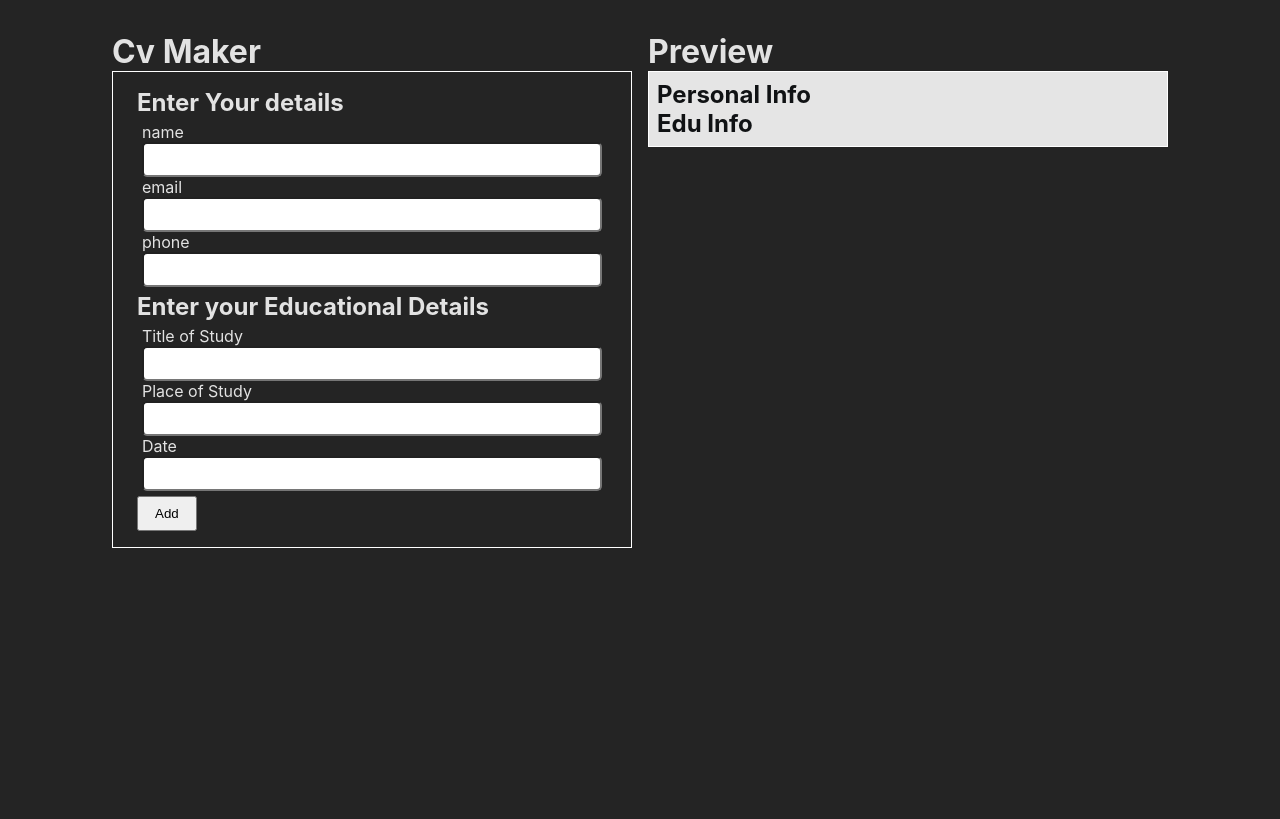
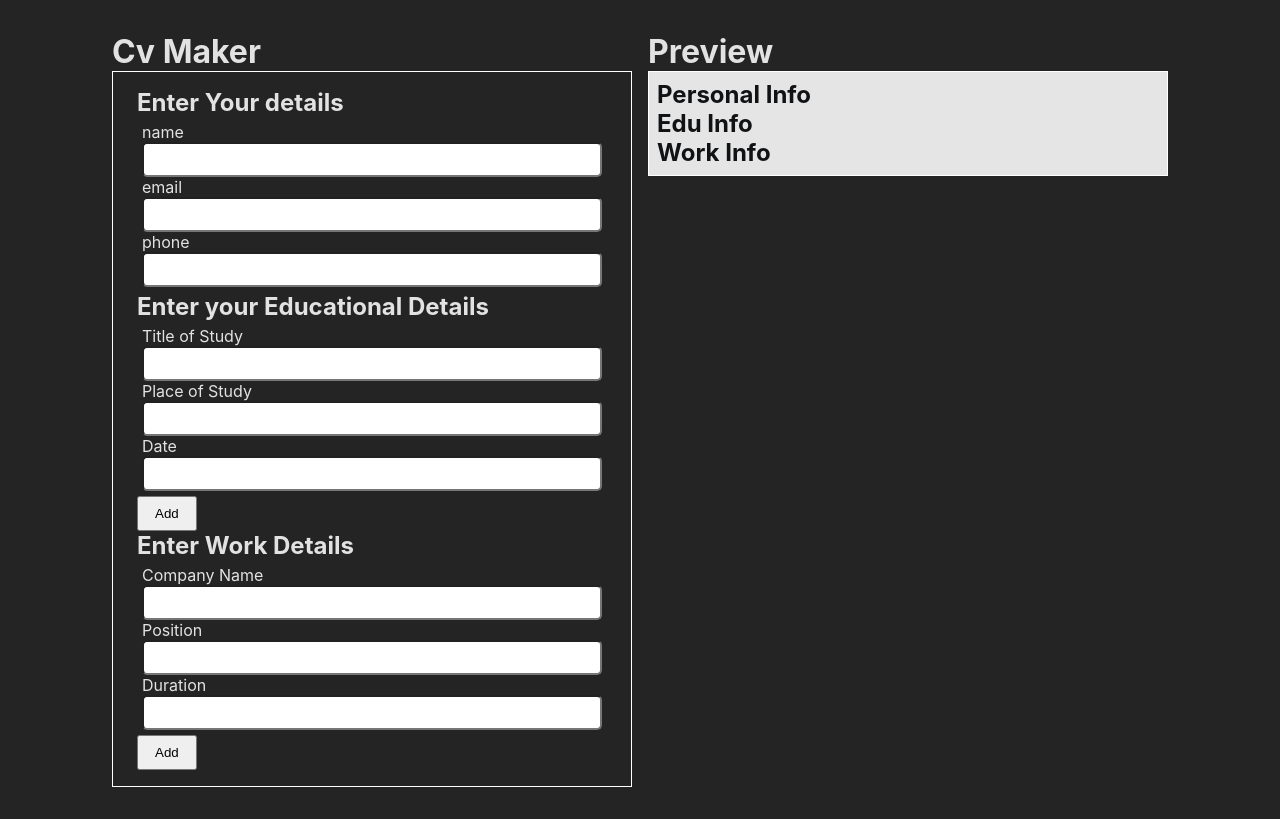
Before and after one commit to RazaNaqsh/CvCreator-React, a React (Vite) app: page / in a window 1280 px wide. Built offline with nearby package versions, Linux system fonts and the light colour scheme.

Commit message:
Work section add and display

```diff
--- a/src/App.jsx
+++ b/src/App.jsx
@@ -56,14 +56,14 @@ function App() {
 		// console.log(eduInfo);
 	}
 
-	function newField() {
+	function newEduField() {
 		setEduInfo((prevData) => [
 			...prevData,
 			{ id: nanoid(), title: "", place: "", date: "" },
 		]);
 	}
 
-	function deleteField(id) {
+	function deleteEduField(id) {
 		// console.log(id);
 		setEduInfo((prevData) => {
 			return prevData.filter((item) => item.id !== id);
@@ -103,10 +103,85 @@ function App() {
 				/>
 			</label>
 			{eduInfo.length > 1 && (
-				<button onClick={() => deleteField(item.id)}>Delete</button>
+				<button onClick={() => deleteEduField(item.id)}>Delete</button>
 			)}
 		</div>
 	));
+
+	// * work field
+	// TODO Needa make input fields reusable, will think on this!
+
+	const [workInfo, setWorkInfo] = React.useState([
+		{
+			id: nanoid(),
+			company: "",
+			position: "",
+			duration: "",
+		},
+	]);
+
+	function handleWorkChange(e, id) {
+		const { name, value } = e.target;
+		setWorkInfo((prevData) => {
+			return prevData.map((item) =>
+				item.id === id ? { ...item, [name]: value } : item
+			);
+		});
+		// console.log(workInfo);
+	}
+
+	function newWorkField() {
+		setWorkInfo((prevData) => [
+			...prevData,
+			{ id: nanoid(), company: "", position: "", duration: "" },
+		]);
+	}
+	function deleteWorkField(id) {
+		// console.log(id);
+		setWorkInfo((prevData) => {
+			return prevData.filter((item) => item.id !== id);
+		});
+	}
+
+	const workElements = workInfo.map((field) => {
+		return (
+			<div
+				key={field.id}
+				className="form-field-container"
+			>
+				<label>
+					Company Name
+					<input
+						type="text"
+						onChange={() => handleWorkChange(event, field.id)}
+						name="company"
+						value={field.company}
+					/>
+				</label>
+				<label>
+					Position
+					<input
+						type="text"
+						onChange={() => handleWorkChange(event, field.id)}
+						name="position"
+						value={field.position}
+					/>
+				</label>
+				<label>
+					Duration
+					<input
+						type="text"
+						onChange={() => handleWorkChange(event, field.id)}
+						name="duration"
+						value={field.duration}
+					/>
+				</label>
+				{workInfo.length > 1 && (
+					<button onClick={() => deleteWorkField(field.id)}>Delete</button>
+				)}
+			</div>
+		);
+	});
 
 	return (
 		<div className="App">
@@ -118,13 +193,18 @@ function App() {
 
 					<h2>Enter your Educational Details</h2>
 					{eduElements}
-					<button onClick={newField}>Add</button>
+					<button onClick={newEduField}>Add</button>
+
+					<h2>Enter Work Details</h2>
+					{workElements}
+					<button onClick={newWorkField}>Add</button>
 				</section>
 			</div>
 
 			<Preview
 				genInfo={generalInfo}
 				eduInfo={eduInfo}
+				workInfo={workInfo}
 			/>
 		</div>
 	);
--- a/src/components/Preview.jsx
+++ b/src/components/Preview.jsx
@@ -2,6 +2,13 @@ import React from "react";
 
 export default function Preview(props) {
 	// console.log(props.eduInfo);
+	const genInfoElements = (
+		<div>
+			<h2>{props.genInfo.name}</h2>
+			<p>{props.genInfo.email}</p>
+			<p>{props.genInfo.phone}</p>
+		</div>
+	);
 	const eduInfoElements = props.eduInfo.map((item) => {
 		return (
 			<div key={item.id}>
@@ -11,16 +18,27 @@ export default function Preview(props) {
 			</div>
 		);
 	});
+	const workInfoElements = props.workInfo.map((item) => {
+		return (
+			<div key={item.id}>
+				<h3>{item.company}</h3>
+				<p>{item.position}</p>
+				<p>{item.duration}</p>
+			</div>
+		);
+	});
 	return (
 		<div className="preview-container">
 			<h1>Preview</h1>
 			<section className="preview-section">
 				<h1>Personal Info</h1>
-				<h2>{props.genInfo.name}</h2>
-				<p>{props.genInfo.email}</p>
-				<p>{props.genInfo.phone}</p>
+				{genInfoElements}
+
 				<h1>Edu Info</h1>
 				{eduInfoElements}
+
+				<h1>Work Info</h1>
+				{workInfoElements}
 			</section>
 		</div>
 	);
```
